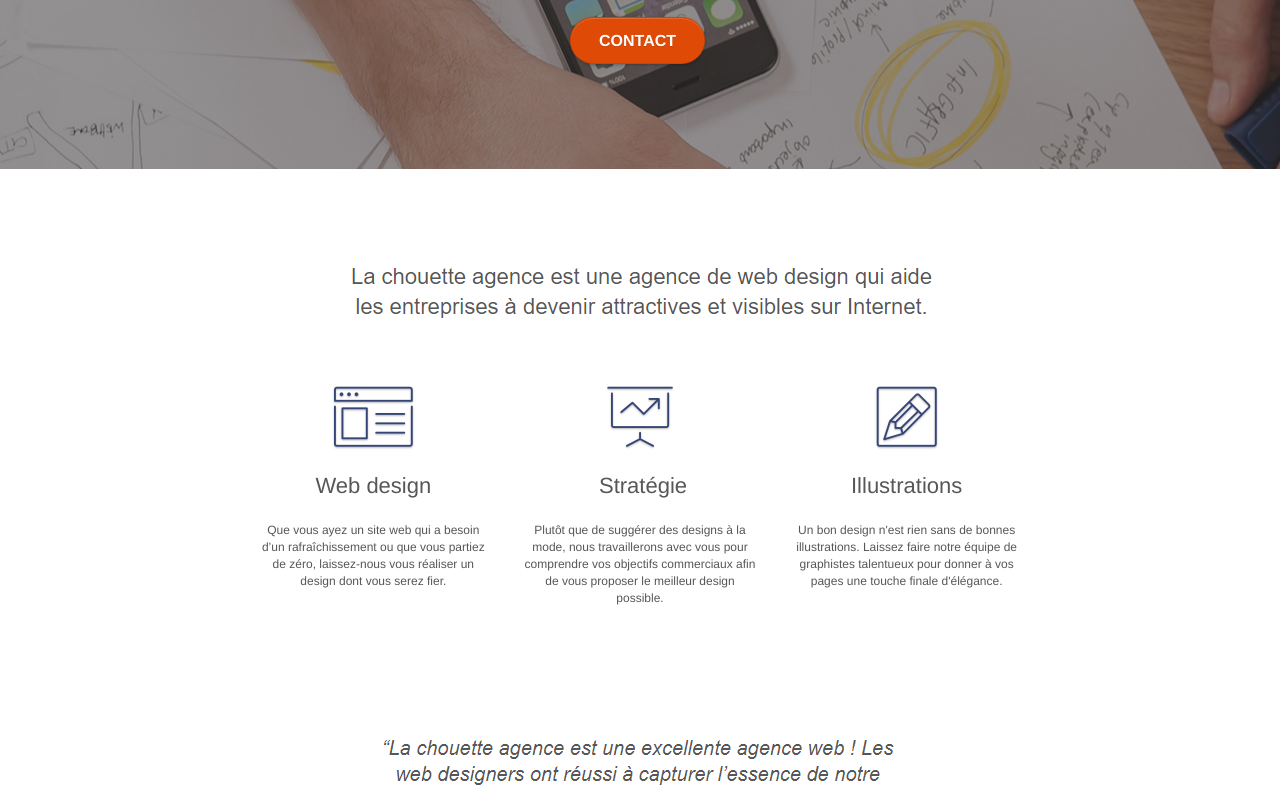
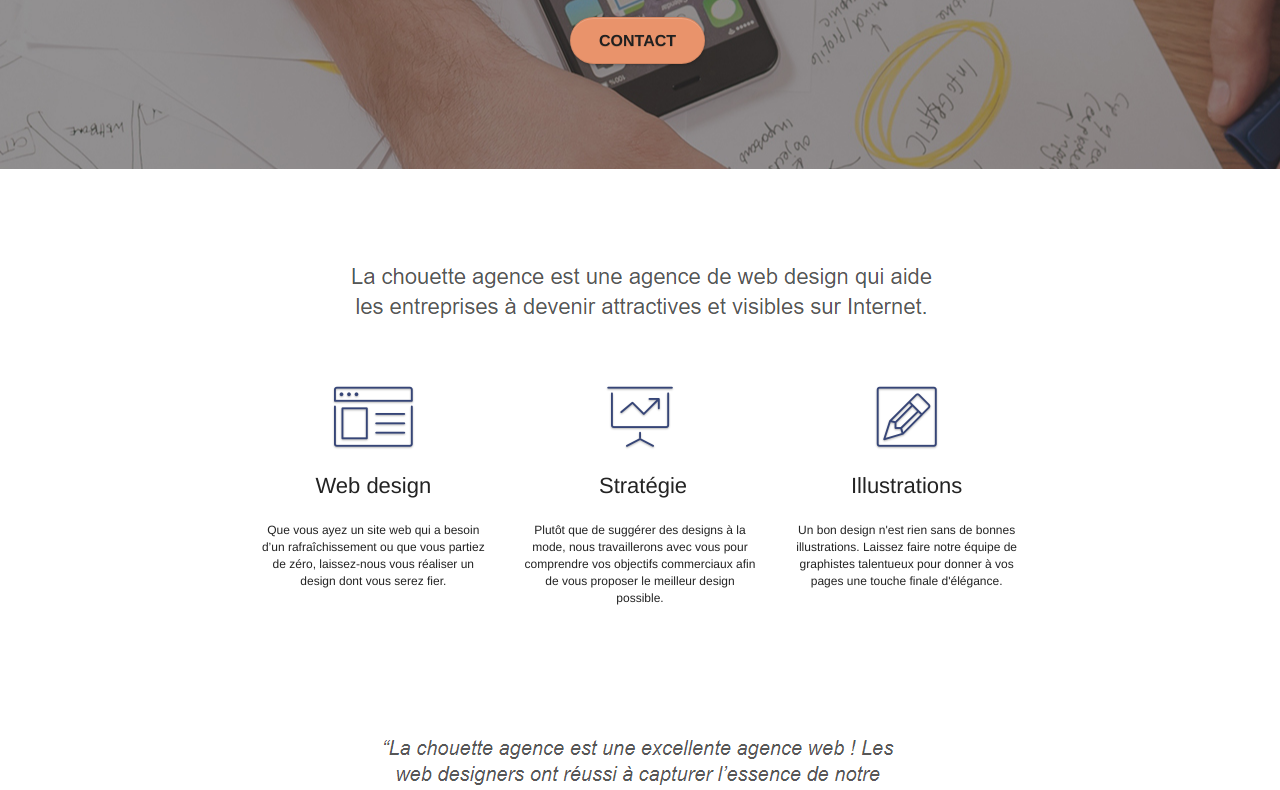
Before and after one commit to MonsieurCotton/AdrienJeammes_4_24072021, a plain HTML site: page index.html in a window 1280 px wide. Shown: the part 423-1213 px from the top of the page. Drawn offline with Linux system fonts and the light colour scheme.

Commit message:
augmentation contraste typo

```diff
--- a/style.css
+++ b/style.css
@@ -646,7 +646,7 @@ label,
 a {
     font-family: "helvetica";
     font-weight: 400;
-    color: #575757!important;
+    color: #232323!important;
 }
 
 .container {
@@ -774,8 +774,8 @@ h4 {
 }
 
 .btn-atomic-tangerine {
-    background: #df4b06;
-    color: #FFFFFF!important;
+    background: #e9936b;
+    color: #202020!important;
 }
 
 .btn-atomic-tangerine:hover {
```
